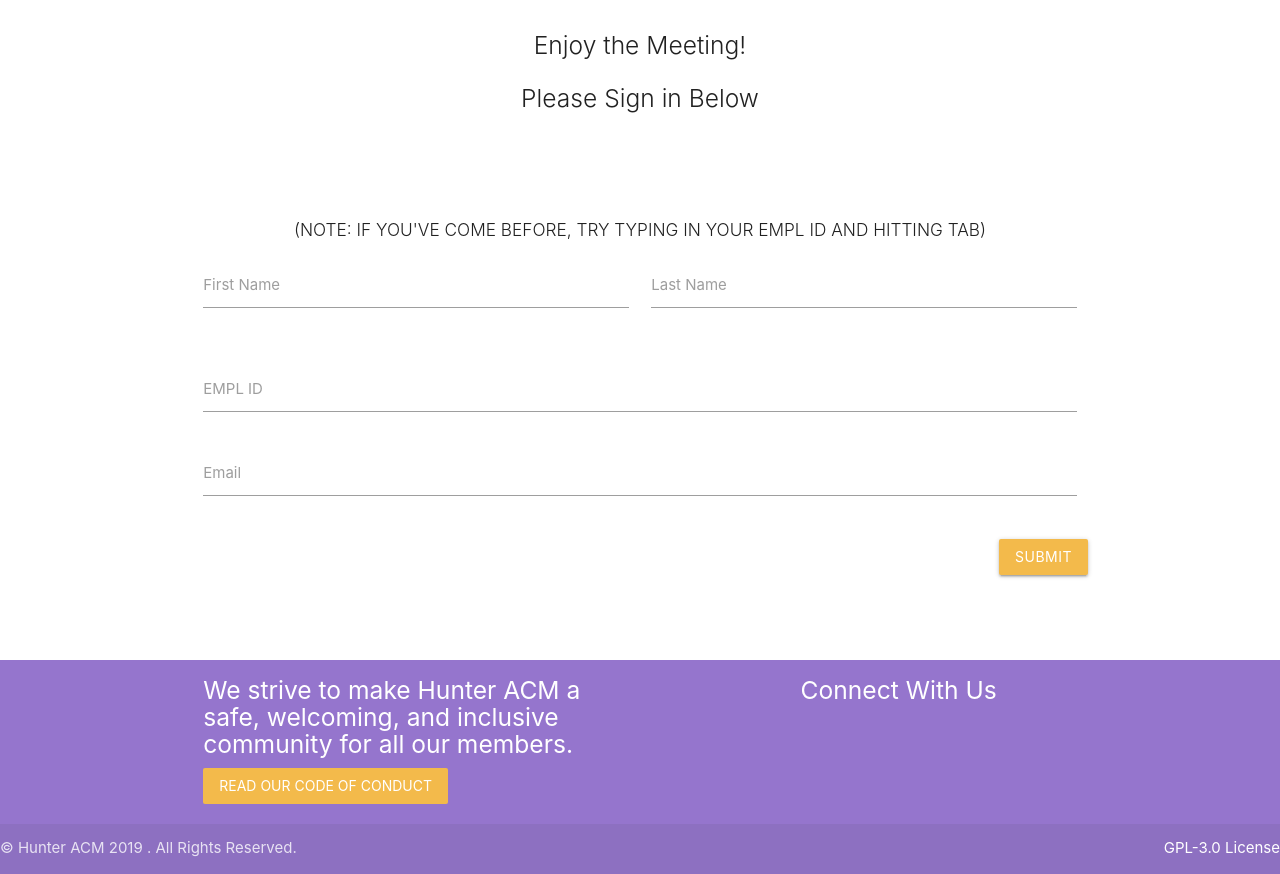
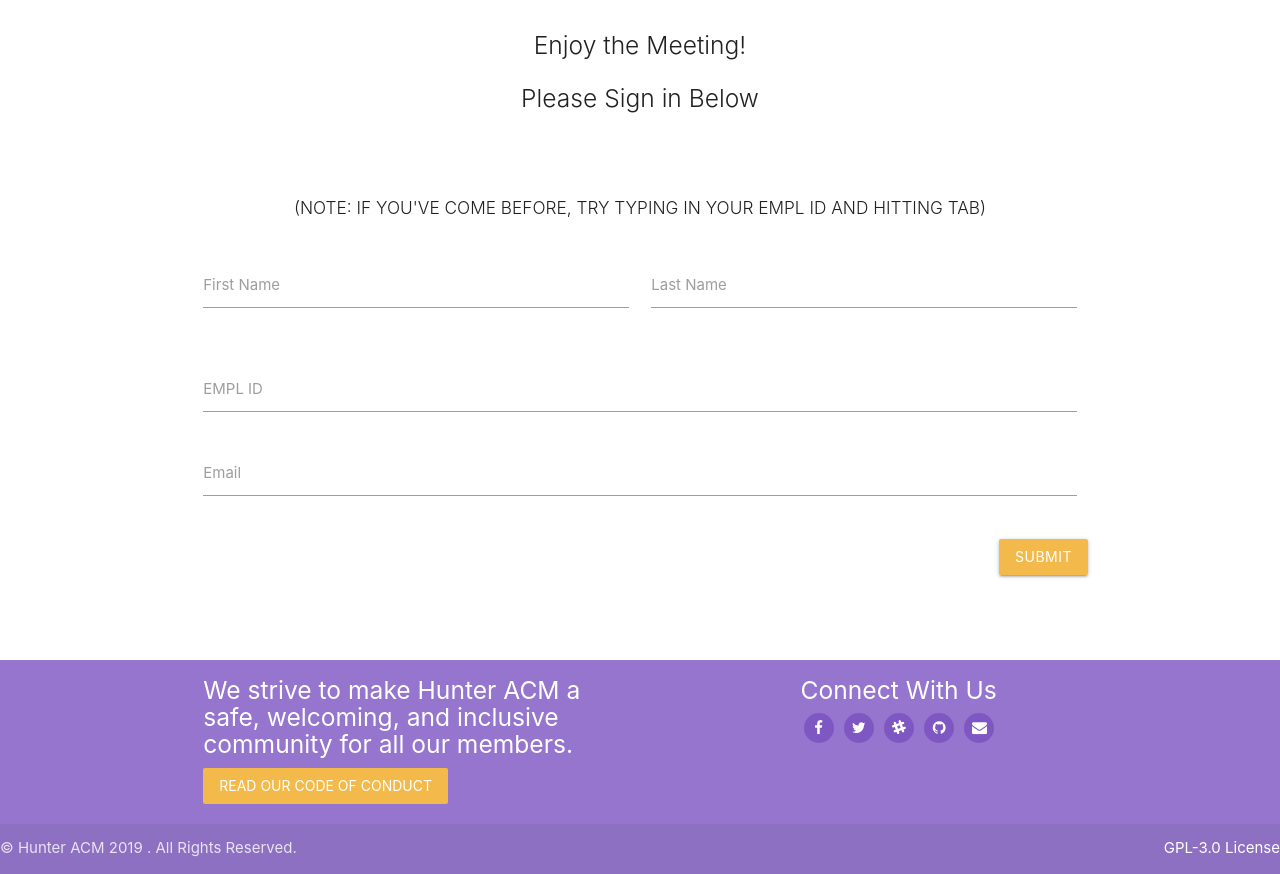
Before and after one commit to hunteracm/old-localhost-login, a Flask app: page / in a window 1280 px wide. Shown: the part 299-1173 px from the top of the page. Run offline with Flask 2, Linux system fonts and the light colour scheme; data comes from the database, SQL or seed files in the repository.

Commit message:
stylistic changes, added in font awesomefor icons

```diff
--- a/requirements.txt
+++ b/requirements.txt
@@ -2,7 +2,7 @@ click==6.7
 Flask==1.0.2
 Flask-SQLAlchemy==2.4.0
 itsdangerous==1.1.0
-Jinja2==2.10
+Jinja2==2.10.1
 Markdown==2.6.11
 MarkupSafe==1.0
 PyYAML==4.2b1
--- a/static/css/base.css
+++ b/static/css/base.css
@@ -64,3 +64,21 @@ p {
     overflow-y: auto;
     height: 30vh;
 }
+
+
+.social [class*="fa-"] {
+    background-color: #7e57c2;
+    border-radius: 30px;
+    color: #fff;
+    display: inline-block;
+    height: 30px;
+    line-height: 30px;
+    margin: auto 3px;
+    width: 30px;
+    font-size: 15px;
+    text-align: center;
+}
+
+.fa:hover{
+    background-color: #333;
+}
--- a/templates/_includes/footer.html
+++ b/templates/_includes/footer.html
@@ -11,6 +11,23 @@
       </div>
       <div class="col l4 offset-l2 s12">
         <h5 class="white-text">Connect With Us</h5>
+        <div class="social">
+          <a href="https://www.facebook.com/hunteracm">
+            <i class="fa fa-facebook"></i>
+          </a>
+          <a href="https://twitter.com/weareHunterACM">
+            <i class="fa fa-twitter"></i>
+          </a>
+          <a href="https://hunteracm.slack.com">
+            <i class="fa fa-slack"></i>
+          </a>
+          <a href="https://www.github.com/hunteracm">
+            <i class="fa fa-github"></i>
+          </a>
+          <a href="https://acm.us14.list-manage.com/subscribe?u=40574f669e2894fb2eb79e2b6&amp;id=d40cd1198a">
+            <i class="fa fa-envelope"></i>
+          </a>
+        </div>
       </div>
     </div>
   </div>
--- a/templates/base.html
+++ b/templates/base.html
@@ -8,6 +8,8 @@
     <link type="text/css" rel="stylesheet" href="{{ url_for('static', filename='css/materialize.min.css') }}"  media="screen,projection"/>
     <link href="https://fonts.googleapis.com/icon?family=Material+Icons" rel="stylesheet">
     <link rel="stylesheet" type="text/css" href="{{ url_for('static', filename='css/base.css') }}"/>
+    <!-- Font Awesome -->
+    <link rel="stylesheet" href="https://cdnjs.cloudflare.com/ajax/libs/font-awesome/4.7.0/css/font-awesome.min.css">
 
     <!--Let browser know website is optimized for mobile-->
     <meta name="viewport" content="width=device-width, initial-scale=1.0"/>
--- a/templates/index.html
+++ b/templates/index.html
@@ -38,12 +38,13 @@
       Please Sign in Below
     </h5>
   </div>
-  <br><br><br>
+  <br><br>
+</div>
 
-</div>
 <h6 class="header col s12 light center">
   (NOTE: IF YOU'VE COME BEFORE, TRY TYPING IN YOUR EMPL ID AND HITTING TAB)
 </h6>
+<br>
 {% endblock %}
 
 {% block content %}
```
